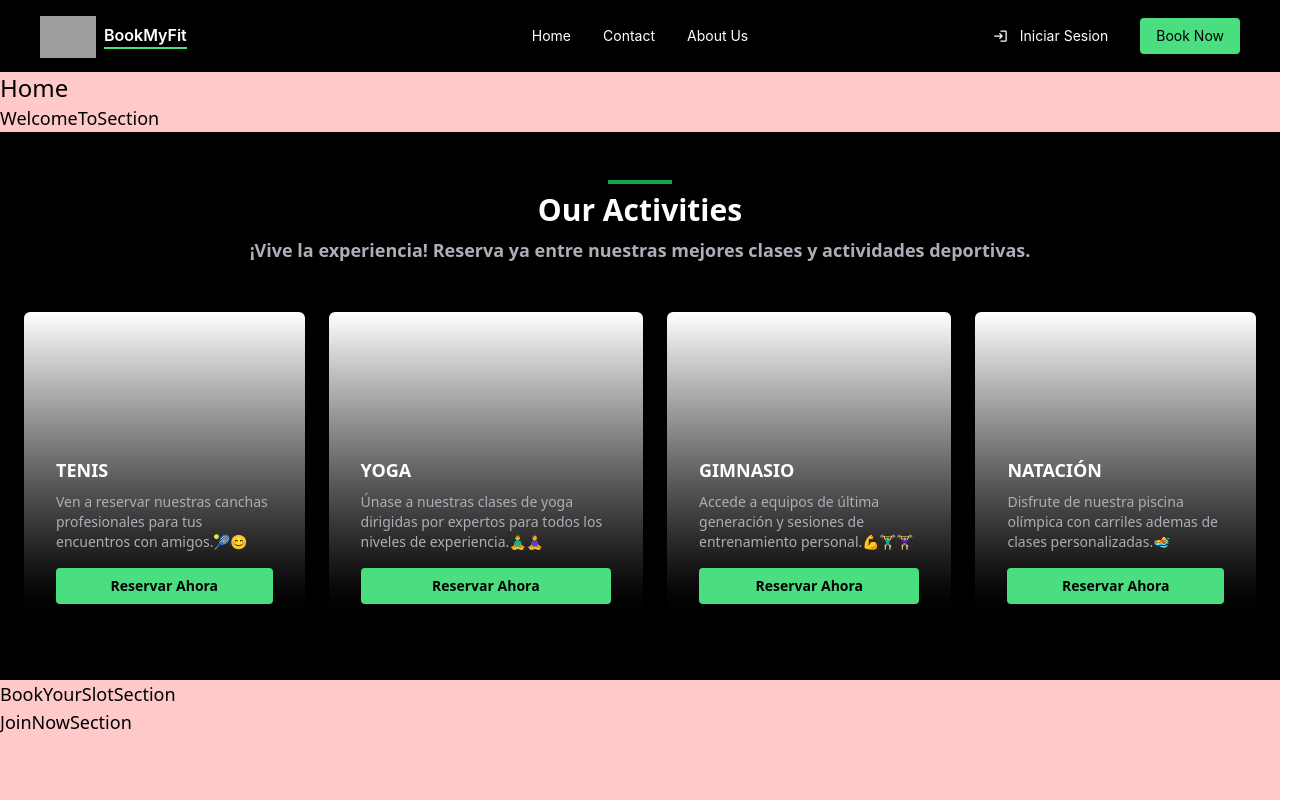
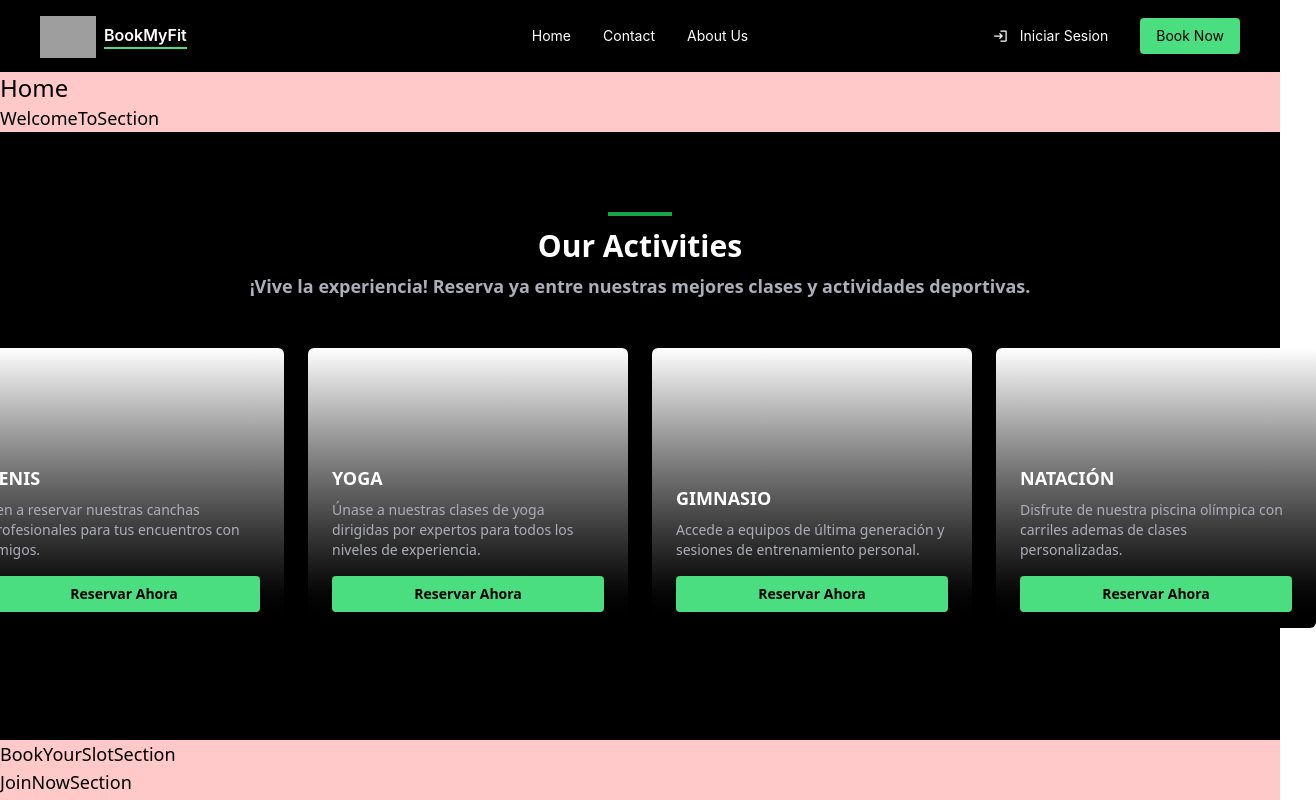
Before and after one commit to Jerimonski/Crud_Front-end, a React (Vite) app: page / in a window 1280 px wide. Shown: the top 800 px of the page, 1316 px wide, since content can reach past the window. Built offline with nearby package versions, Linux system fonts and the light colour scheme; grey boxes are pictures that could not be loaded.

Commit message:
style: styling cards

```diff
--- a/src/pages/Home/components/OurActivitiesSection/OurActivitiesSection.jsx
+++ b/src/pages/Home/components/OurActivitiesSection/OurActivitiesSection.jsx
@@ -3,39 +3,39 @@ import Cards from "./components/Cards"
 
 export default function OurActivitiesSection() {
   return (
-    <div className='text-lg bg-black text-white py-12'>
-      <div className='mx-auto w-16 border-t-4 border-off-green' />
+    <section className='text-lg bg-black text-white py-20'>
+      <div className='mx-auto w-16 border-t-4 pb-1 border-off-green' />
       <h2 className='text-3xl py-2 text-center font-bold'>Our Activities</h2>
       <p className='text-secondary-text pb-4 text-center font-bold'>
         ¡Vive la experiencia! Reserva ya entre nuestras mejores clases y
         actividades deportivas.
       </p>
-      <div className='flex justify-center gap-6 mt-8 px-6'>
+      <div className='flex justify-center gap-6 py-8'>
         <Cards
           title={"TENIS"}
           text={
-            "Ven a reservar nuestras canchas profesionales para tus encuentros con amigos.🎾😊"
+            "Ven a reservar nuestras canchas profesionales para tus encuentros con amigos."
           }
         />
         <Cards
           title={"YOGA"}
           text={
-            "Únase a nuestras clases de yoga dirigidas por expertos para todos los niveles de experiencia.🧘‍♂️🧘‍♀️"
+            "Únase a nuestras clases de yoga dirigidas por expertos para todos los niveles de experiencia."
           }
         />
         <Cards
           title={"GIMNASIO"}
           text={
-            "Accede a equipos de última generación y sesiones de entrenamiento personal.💪🏋️‍♂️🏋️‍♀️"
+            "Accede a equipos de última generación y sesiones de entrenamiento personal."
           }
         />
         <Cards
           title={"NATACIÓN"}
           text={
-            "Disfrute de nuestra piscina olímpica con carriles ademas de clases personalizadas.🏊"
+            "Disfrute de nuestra piscina olímpica con carriles ademas de clases personalizadas."
           }
         />
       </div>
-    </div>
+    </section>
   )
 }
--- a/src/pages/Home/components/OurActivitiesSection/components/Cards.jsx
+++ b/src/pages/Home/components/OurActivitiesSection/components/Cards.jsx
@@ -2,16 +2,16 @@ import React from "react"
 
 export default function Cards({ title, text }) {
   return (
-    <section className='bg-linear-to-b from-white to-black px-8 text-sm rounded-md shadow-lg flex flex-col justify-between h-[320px] max-w-[320px]'>
-      <div className='pt-36'>
-        <h3 className='text-lg text-white font-semibold'>{title}</h3>
-        <p className='text-secondary-text mt-2'>{text}</p>
+    <article className='relative bg-linear-to-b from-white to-black text-sm rounded-md min-w-[320px] min-h-[280px]'>
+      <div className='absolute bottom-0 px-6 py-4'>
+        <h3 className='text-lg text-white font-semibold py-2'>{title}</h3>
+        <p className='text-secondary-text'>{text}</p>
         <div className='flex justify-center'>
           <button className='w-full mt-4 bg-light-green py-2 text-black font-semibold rounded hover:scale-110 duration-300'>
             Reservar Ahora
           </button>
         </div>
       </div>
-    </section>
+    </article>
   )
 }
```
